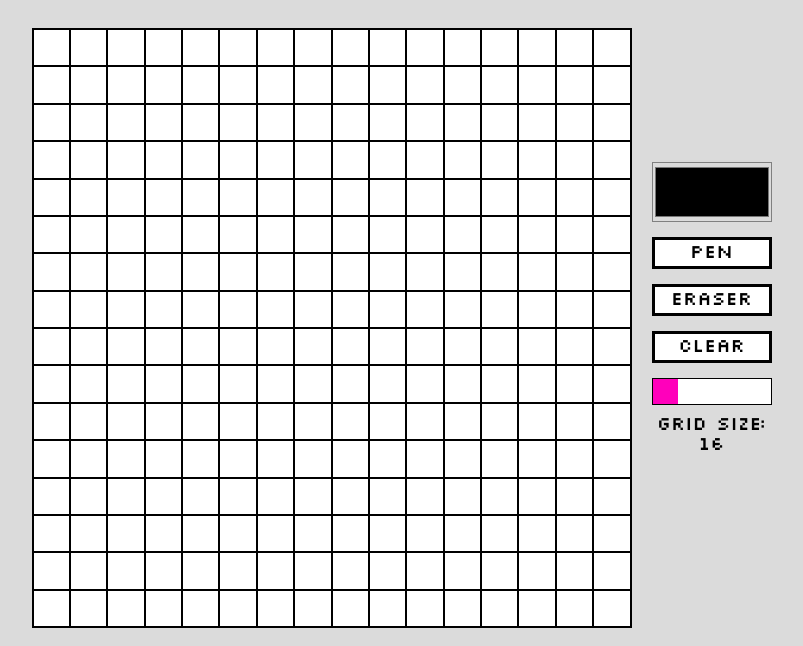
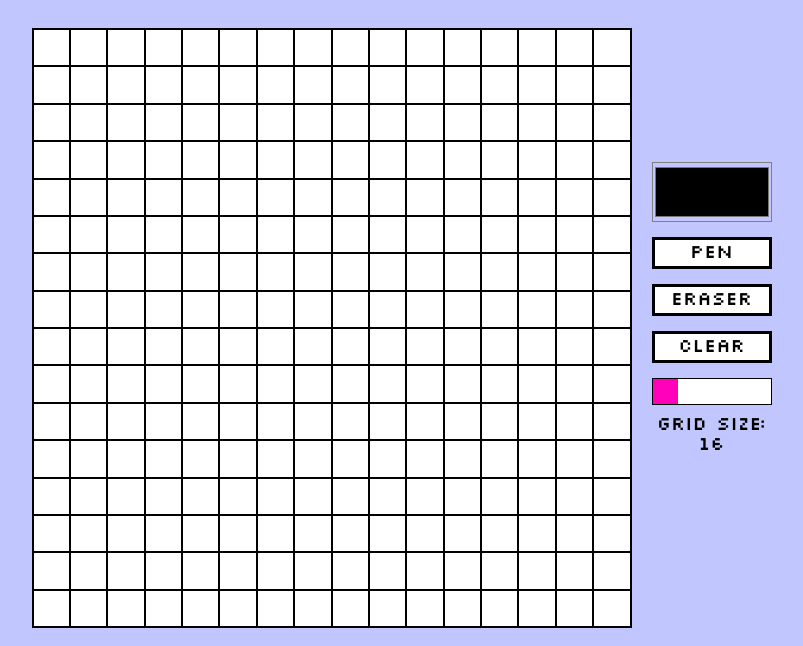
Before and after one commit to n-dett/pixel-draw, a plain HTML site: page index.html in a window 1280 px wide. Shown: the top 646 px of the page, without its empty margins (306-1109 px from the left). Drawn offline with Linux system fonts and the light colour scheme.

Commit message:
Clean up code and change background color

```diff
--- a/style.css
+++ b/style.css
@@ -14,7 +14,7 @@ body {
     flex-direction: column;
     align-items: center;
     font-family: 'Silkscreen', sans-serif;
-    background-color: #dbdbdb;
+    background-color: #c1c7fe;
 }
 
 .content {
@@ -64,7 +64,6 @@ p {
 button {
     background: none;
     background-color: white;
-    /* border: none; */
     font-size: 20px;
     font-family: 'Silkscreen', sans-serif;
     cursor: pointer;
```
Also changed, not shown: pixel-draw.js (+3 -26 lines).
